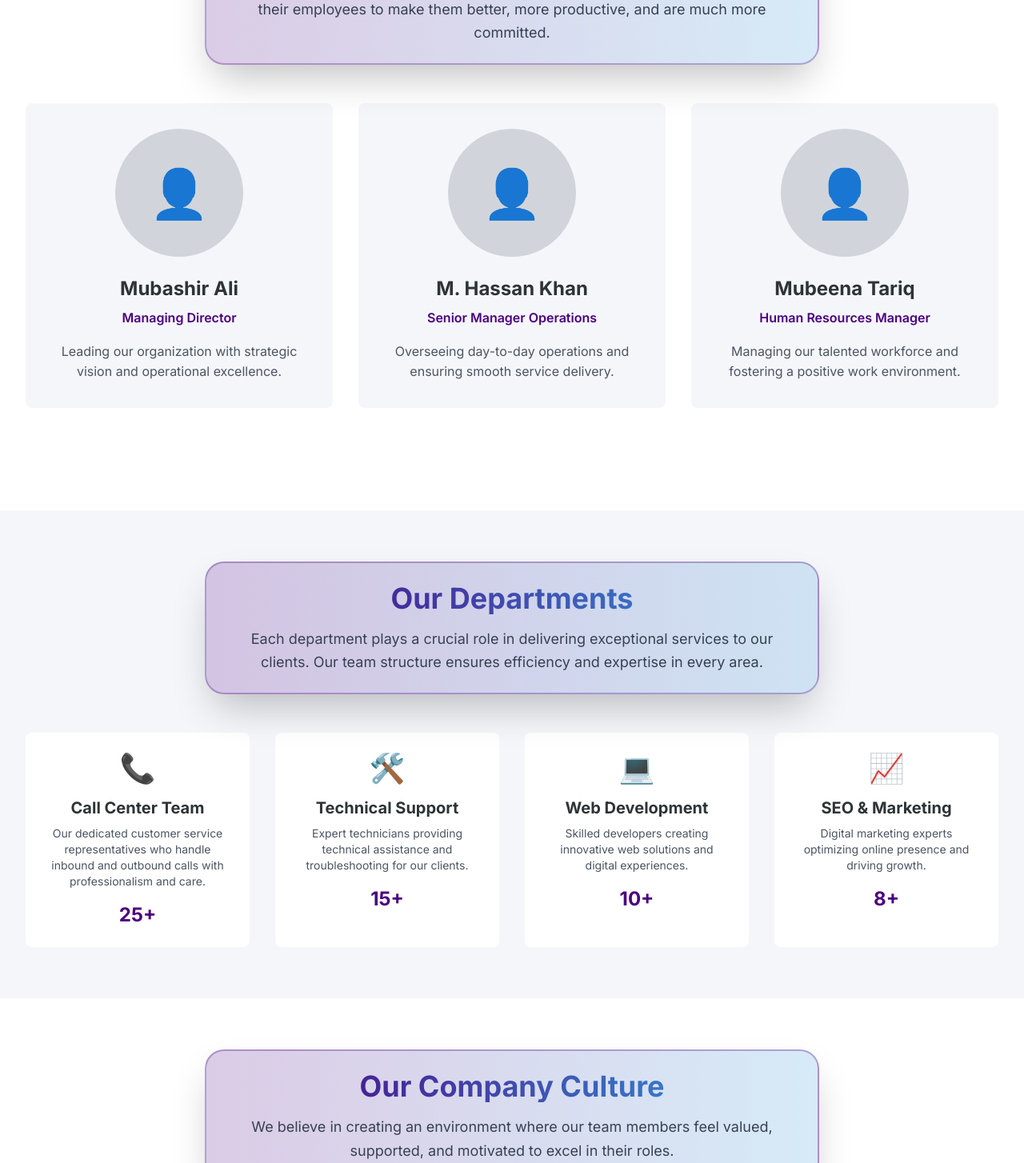
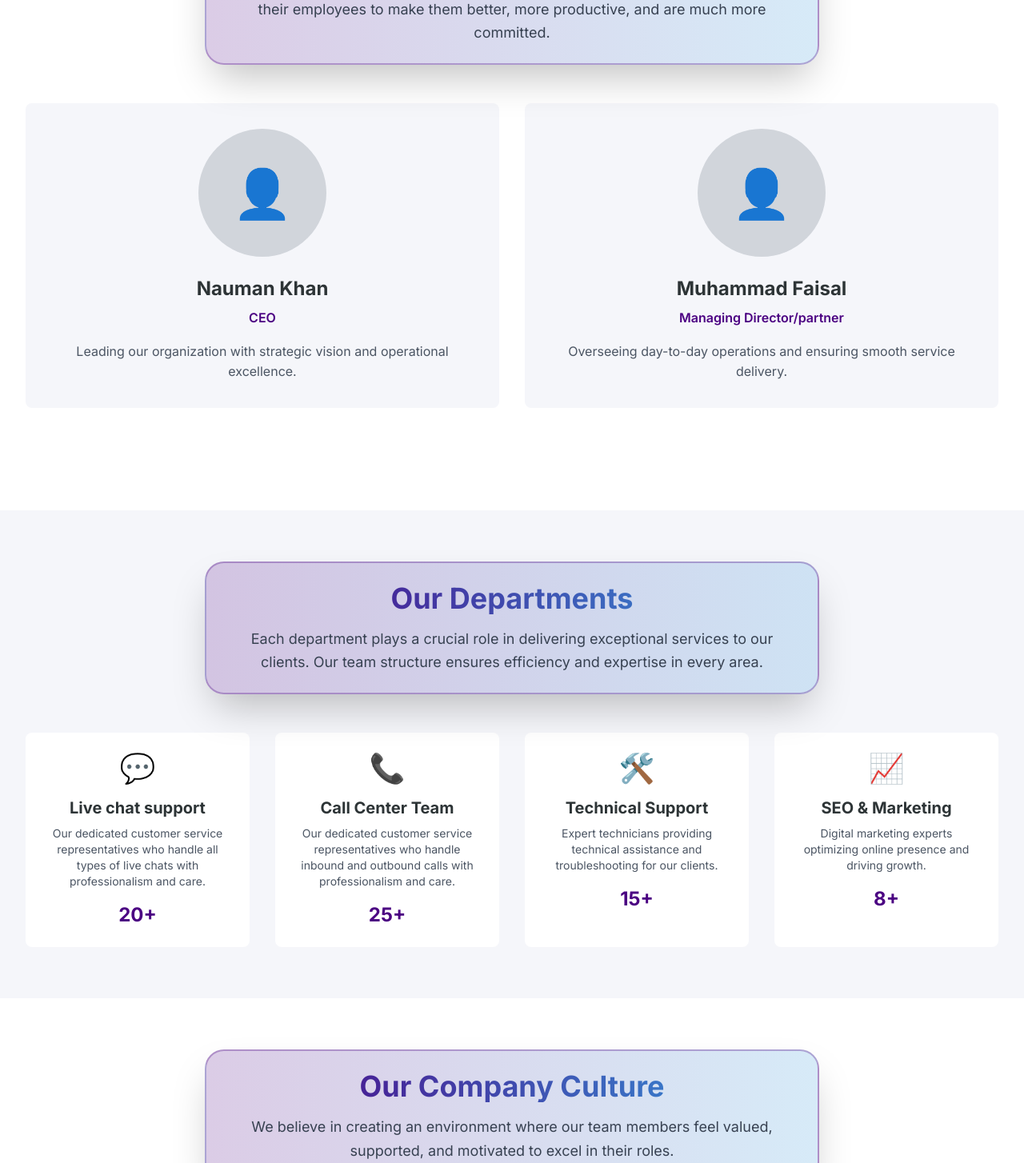
Before and after one commit to SufyanFarooq/market-agency, a Next.js app: page /our-team in a window 1280 px wide. Shown: the part 720-2174 px from the top of the page at 80% size. Built offline with nearby package versions, Linux system fonts and the light colour scheme.

Commit message:
fix by client

```diff
--- a/src/app/about-us/page.tsx
+++ b/src/app/about-us/page.tsx
@@ -5,19 +5,16 @@ import Link from 'next/link';
 export default function AboutUs() {
   const leadership = [
     {
-      name: "Mubashir Ali",
-      position: "Managing Director",
-      image: "/images/mubashir-ali.jpg"
+      name: " Nauman Khan",
+      position: "CEO",
+      image: "/images/mubashir-ali.jpg",
+      description: "Leading our organization with strategic vision and operational excellence."
     },
     {
-      name: "M. Hassan Khan",
-      position: "Senior Manager Operations",
-      image: "/images/hassan-khan.jpg"
-    },
-    {
-      name: "Mubeena Tariq",
-      position: "Human Resources Manager",
-      image: "/images/mubeena-tariq.jpg"
+      name: "Muhammad Faisal",
+      position: "Managing Director/partner",
+      image: "/images/hassan-khan.jpg",
+      description: "Overseeing day-to-day operations and ensuring smooth service delivery."
     }
   ];
 
@@ -77,10 +74,10 @@ export default function AboutUs() {
                   <div className="w-2 h-2 bg-primary rounded-full mr-3"></div>
                   <span className="text-gray-700">Well-Managed Virtual support Assistants</span>
                 </div>
-                <div className="flex items-center">
+                {/* <div className="flex items-center">
                   <div className="w-2 h-2 bg-primary rounded-full mr-3"></div>
                   <span className="text-gray-700">Web Development</span>
-                </div>
+                </div> */}
               </div>
               <Link
                 href="/services"
@@ -138,7 +135,8 @@ export default function AboutUs() {
             <div className="bg-secondary rounded-lg p-8">
               <h3 className="text-2xl font-bold text-text mb-4">Our Mission</h3>
               <p className="text-gray-600 leading-relaxed">
-                Unanimous Communication PK (partnership) is designed to offer IT-enabled services and outsourcing, primarily to e-commerce businesses that generate significant returns on investment from web-based customers. To develop a call center workplace and system that enables our management team and agents to enthusiastically represent the values of our clients.
+                Unanimous Communication PK (partnership) is designed to offer IT-enabled services and outsourcing, primarily to e-commerce businesses that generate significant returns on investment from web-based customers. To develop a customer care center
+                workplace and system that enables our management team and agents to enthusiastically represent the values of our clients.
               </p>
             </div>
             <div className="bg-secondary rounded-lg p-8">
@@ -150,12 +148,12 @@ export default function AboutUs() {
           </div>
 
           {/* Awards and Recognition */}
-          <div className="bg-primary text-white rounded-lg p-8 mb-16">
+          {/* <div className="bg-primary text-white rounded-lg p-8 mb-16">
             <h3 className="text-2xl font-bold mb-6">Awards and Recognition</h3>
             <p className="text-lg leading-relaxed">
               We&apos;ve so far been able to forge a successful long-term partnership with a US-based client through the provision of IT-enabled services, live chat services, web development, CSS, and business development (telemarketing services). More recently, we began to offer them &quot;Virtual Sales/Marketing managers&quot; for their partners under the license of Unanimous Communication Pk (partnership), which has began to advance significantly and we see great potential in terms of foreign recruitment and Outsourcing business from USA.
             </p>
-          </div>
+          </div> */}
 
           {/* Stats */}
           <div className="grid grid-cols-2 md:grid-cols-4 gap-8 mb-16">
@@ -190,7 +188,7 @@ export default function AboutUs() {
               </div>
             </div>
 
-            <div className="grid grid-cols-1 md:grid-cols-3 gap-8">
+            <div className="grid grid-cols-1 md:grid-cols-2 gap-8">
               {leadership.map((member, index) => (
                 <div key={index} className="bg-secondary rounded-lg p-6 text-center hover:shadow-lg transition-shadow duration-300">
                   <div className="w-32 h-32 bg-gray-300 rounded-full mx-auto mb-4 flex items-center justify-center">
--- a/src/app/our-team/page.tsx
+++ b/src/app/our-team/page.tsx
@@ -4,26 +4,32 @@ import Footer from '@/components/Footer';
 export default function OurTeam() {
   const teamMembers = [
     {
-      name: "Mubashir Ali",
-      position: "Managing Director",
+      name: " Nauman Khan",
+      position: "CEO",
       image: "/images/mubashir-ali.jpg",
       description: "Leading our organization with strategic vision and operational excellence."
     },
     {
-      name: "M. Hassan Khan",
-      position: "Senior Manager Operations",
+      name: "Muhammad Faisal",
+      position: "Managing Director/partner",
       image: "/images/hassan-khan.jpg",
       description: "Overseeing day-to-day operations and ensuring smooth service delivery."
     },
-    {
-      name: "Mubeena Tariq",
-      position: "Human Resources Manager",
-      image: "/images/mubeena-tariq.jpg",
-      description: "Managing our talented workforce and fostering a positive work environment."
-    }
+    // {
+    //   name: "Mubeena Tariq",
+    //   position: "Human Resources Manager",
+    //   image: "/images/mubeena-tariq.jpg",
+    //   description: "Managing our talented workforce and fostering a positive work environment."
+    // }
   ];
 
   const departments = [
+    {
+      name: "Live chat support",
+      description: "Our dedicated customer service representatives who handle all types of live chats with professionalism and care.",
+      icon: "💬",
+      count: "20+"
+    },
     {
       name: "Call Center Team",
       description: "Our dedicated customer service representatives who handle inbound and outbound calls with professionalism and care.",
@@ -35,12 +41,6 @@ export default function OurTeam() {
       description: "Expert technicians providing technical assistance and troubleshooting for our clients.",
       icon: "🛠️",
       count: "15+"
-    },
-    {
-      name: "Web Development",
-      description: "Skilled developers creating innovative web solutions and digital experiences.",
-      icon: "💻",
-      count: "10+"
     },
     {
       name: "SEO & Marketing",
@@ -89,7 +89,7 @@ export default function OurTeam() {
             </div>
           </div>
 
-          <div className="grid grid-cols-1 md:grid-cols-3 gap-8 mb-16">
+          <div className="grid grid-cols-1 md:grid-cols-2 gap-8 mb-16">
             {teamMembers.map((member, index) => (
               <div key={index} className="bg-secondary rounded-lg p-8 text-center hover:shadow-lg transition-shadow duration-300">
                 <div className="w-40 h-40 bg-gray-300 rounded-full mx-auto mb-6 flex items-center justify-center">
--- a/src/app/terms-conditions/page.tsx
+++ b/src/app/terms-conditions/page.tsx
@@ -52,12 +52,11 @@ export default function TermsConditions() {
                   unanimous communications provides the following services:
                 </p>
                 <ul className="list-disc list-inside text-gray-700 space-y-2 ml-4">
+                  <li>Live Chat Support</li>
+                  <li>Customer Support</li>
+                  <li>Virtual Assistance</li>
+                  <li>SEO Services</li>
                   <li>Call Center Services</li>
-                  <li>Customer Support</li>
-                  <li>Live Chat Support</li>
-                  <li>Virtual Assistance</li>
-                  <li>Software Development</li>
-                  <li>SEO Services</li>
                 </ul>
               </div>
 
--- a/src/components/Footer.tsx
+++ b/src/components/Footer.tsx
@@ -16,21 +16,21 @@ const Footer = () => {
                 <svg className="w-4 h-4 mr-2" fill="currentColor" viewBox="0 0 20 20">
                   <path fillRule="evenodd" d="M5.05 4.05a7 7 0 119.9 9.9L10 18.9l-4.95-4.95a7 7 0 010-9.9zM10 11a2 2 0 100-4 2 2 0 000 4z" clipRule="evenodd" />
                 </svg>
-                <span>Plot 14, DHA Phase 8 - Ex Park View Block D Park View CHS, Lahore, Punjab</span>
+                <span> 7-C commercial area sector market Pak Arab housing society Lahore Pakistan</span>
               </div>
               <div className="flex items-center">
                 <svg className="w-4 h-4 mr-2" fill="currentColor" viewBox="0 0 20 20">
                   <path d="M2.003 5.884L10 9.882l7.997-3.998A2 2 0 0016 4H4a2 2 0 00-1.997 1.884z" />
                   <path d="M18 8.118l-8 4-8-4V14a2 2 0 002 2h12a2 2 0 002-2V8.118z" />
                 </svg>
-                <span>contact@unanimouscommunications.pk</span>
+                <span>unanimouscommunications89@gmail.com</span>
               </div>
-              <div className="flex items-center">
+              {/* <div className="flex items-center">
                 <svg className="w-4 h-4 mr-2" fill="currentColor" viewBox="0 0 20 20">
                   <path d="M2 3a1 1 0 011-1h2.153a1 1 0 01.986.836l.74 4.435a1 1 0 01-.54 1.06l-1.548.773a11.037 11.037 0 006.105 6.105l.774-1.548a1 1 0 011.059-.54l4.435.74a1 1 0 01.836.986V17a1 1 0 01-1 1h-2C7.82 18 2 12.18 2 5V3z" />
                 </svg>
                 <span>04237137107</span>
-              </div>
+              </div> */}
             </div>
           </div>
 
--- a/src/components/Header.tsx
+++ b/src/components/Header.tsx
@@ -54,7 +54,7 @@ const Header = () => {
               <span className={`ml-2 transition-colors duration-500 font-medium text-xs ${
                 isScrolled ? 'text-primary' : 'text-primary'
               } group-hover:text-primary`}>
-                contact@unanimouscommunications.pk
+                unanimouscommunications89@gmail.com
               </span>
             </div>
             <div className="flex items-center group">
--- a/src/components/sections/Work.tsx
+++ b/src/components/sections/Work.tsx
@@ -19,7 +19,7 @@ export default function Work() {
           <div className="grid grid-cols-1 md:grid-cols-2 lg:grid-cols-4 gap-8">
             {[
               {
-                title: "We Are Leading in Call Center Service",
+                title: " We are leading in web based Live chat services",
                 icon: "🏆"
               },
               {
```
Also changed, not shown: src/app/careers/page.tsx (+43 -2 lines), src/app/services/page.tsx (+4 -4 lines).
